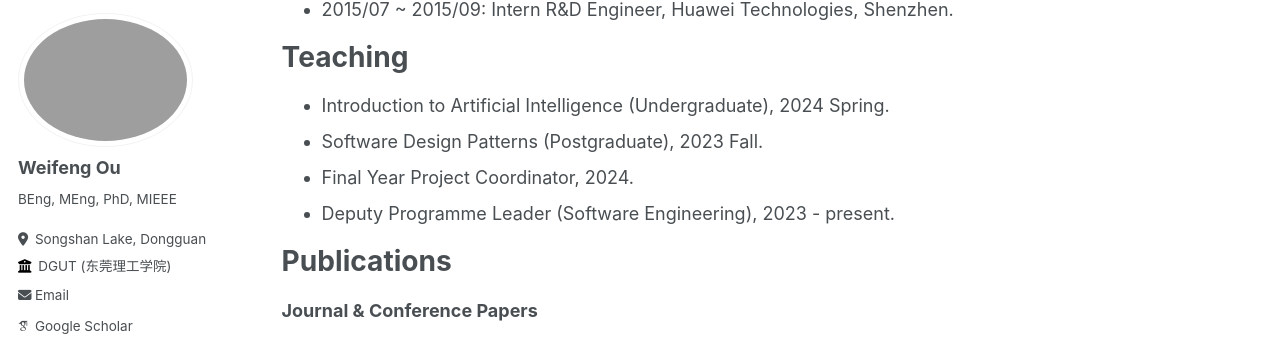
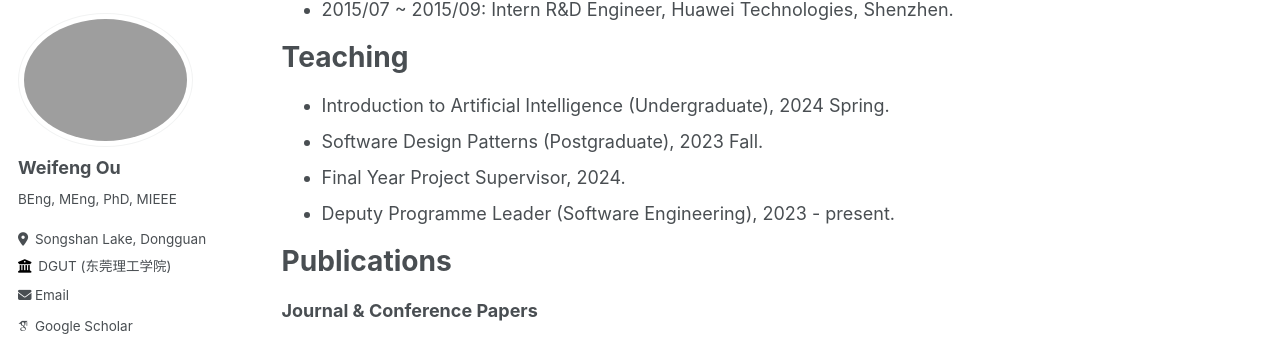
Before and after one commit to ouwf/ouwf.github.io, a Jekyll site: the page built from _pages/cv.md, in a window 1280 px wide and 900 px high, scrolled down 1222 px. Shown: the part 93-441 px from the top of the window. Built offline with Jekyll 4.4.1, drawn with Linux system fonts in a browser that asks for light colours; some web fonts are replaced.

Commit message:
update _pages/cv.md

```diff
--- a/_pages/cv.md
+++ b/_pages/cv.md
@@ -47,7 +47,7 @@ Email: ouwf@dgut.edu.cn
 # Teaching
 * Introduction to Artificial Intelligence (Undergraduate), 2024 Spring.
 * Software Design Patterns (Postgraduate), 2023 Fall.
-* Final Year Project Coordinator, 2024.
+* Final Year Project Supervisor, 2024.
 * Deputy Programme Leader (Software Engineering), 2023 - present.
 
 # Publications
```
